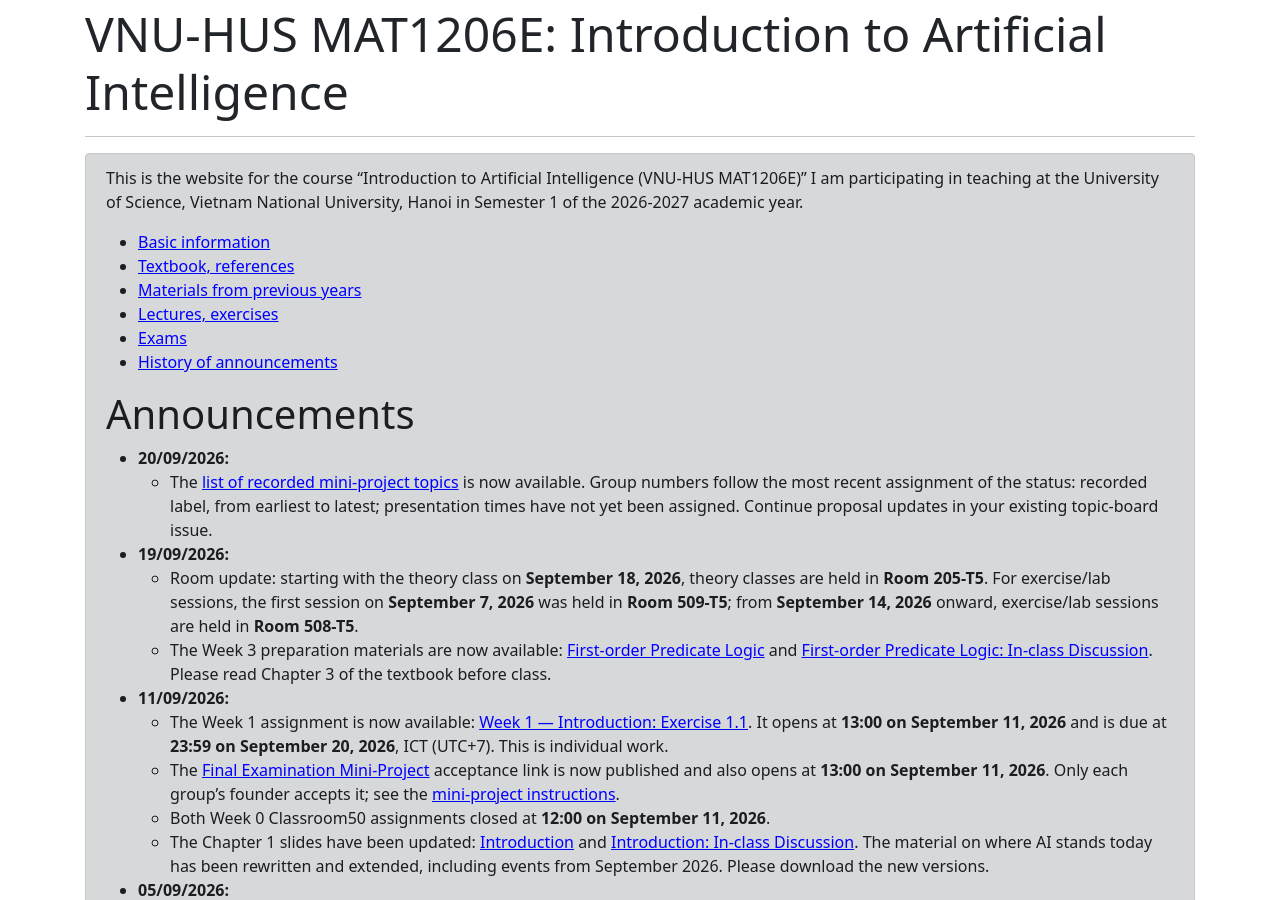
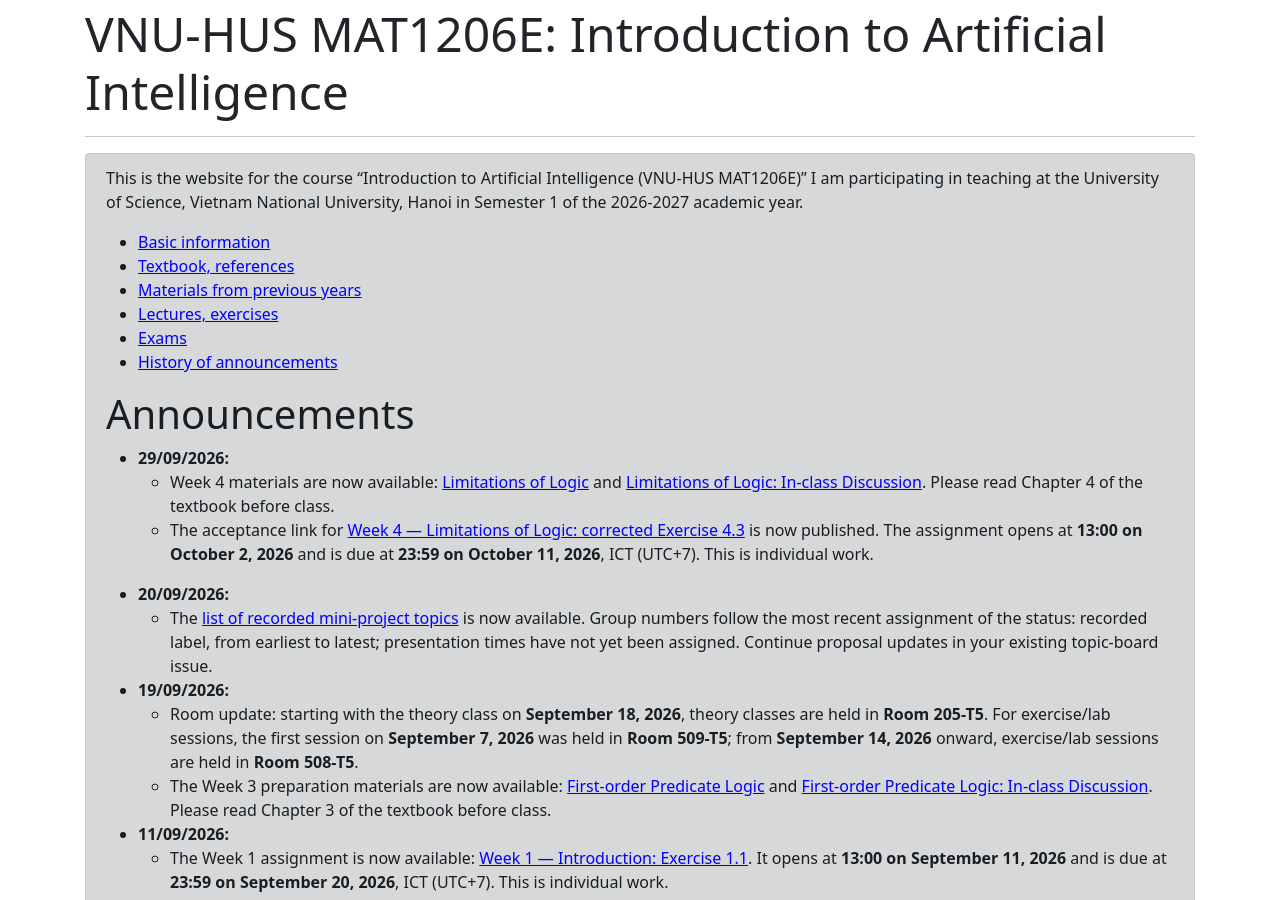
Before and after one commit to hoanganhduc/hoanganhduc.github.io, a Jekyll site: the page built from teaching/VNU-HUS/2026/winter/MAT1206E/index.md, in a window 1280 px wide and 900 px high. Built offline with Jekyll 4.4.1, drawn with Linux system fonts in a browser that asks for light colours; nearby versions of some CDN libraries; a style sheet for code colours, icons or effects is not loaded; some of the changed text lies outside the part shown.

Commit message:
Publish Week 4 materials and assignment schedule for AI courses

```diff
--- a/teaching/VNU-HUS/2026/winter/MAT1206E/index.md
+++ b/teaching/VNU-HUS/2026/winter/MAT1206E/index.md
@@ -1,7 +1,7 @@
 ---
 layout: default
 title: "VNU-HUS MAT1206E: Introduction to Artificial Intelligence"
-last_modified_at: 2026-09-20
+last_modified_at: 2026-09-29
 lang: "en"
 katex: true
 ---
@@ -13,6 +13,10 @@ This is the website for the course "Introduction to Artificial Intelligence (VNU
 {:toc}
 
 <h1>Announcements</h1>
+
+* **29/09/2026:**
+  * Week 4 materials are now available: [Limitations of Logic]({{ page.url }}/Limitations_of_Logic.pdf) and [Limitations of Logic: In-class Discussion]({{ page.url }}/Discussion/Limitations_of_Logic.pdf). Please read Chapter 4 of the textbook before class.
+  * The acceptance link for [Week 4 — Limitations of Logic: corrected Exercise 4.3](https://classroom50.org/VNU-HUS/vnu-hus-mat1206e-winter-2026/assignments/ch04-limitations-of-logic/accept) is now published. The assignment opens at **13:00 on October 2, 2026** and is due at **23:59 on October 11, 2026**, ICT (UTC+7). This is individual work.
 
 <!-- mini-project-recorded-list-announcement -->
 
@@ -90,8 +94,8 @@ This is the website for the course "Introduction to Artificial Intelligence (VNU
 | 0 | **Theory:** [Preliminaries]({{ page.url }}/Preliminaries.pdf)<br>**Exercise, Lab:** Help students set up for the course<br>**Classroom50:** [Week 0A — Individual Git and Classroom50 Practice](https://classroom50.org/VNU-HUS/vnu-hus-mat1206e-winter-2026/assignments/w00-individual-onboarding/accept); [Week 0B — GitHub Collaboration Practice](https://classroom50.org/VNU-HUS/vnu-hus-mat1206e-winter-2026/assignments/w00-group-collaboration/accept) | [Introduction]({{ page.url }}/Introduction.pdf); [Introduction: In-class Discussion]({{ page.url }}/Discussion/Introduction.pdf)<br>Chapter 1 of the textbook |
 | 1 | **Theory:** [Introduction: In-class Discussion]({{ page.url }}/Discussion/Introduction.pdf); [Introduction]({{ page.url }}/Introduction.pdf)<br>**Exercise, Lab:** Exercises in Chapter 1 of the textbook<br>**Classroom50:** [Week 1 — Introduction: Exercise 1.1](https://classroom50.org/VNU-HUS/vnu-hus-mat1206e-winter-2026/assignments/ch01-introduction/accept) | [Propositional Logic]({{ page.url }}/Propositional_Logic.pdf); [Propositional Logic: In-class Discussion]({{ page.url }}/Discussion/Propositional_Logic.pdf)<br>Chapter 2 of the textbook |
 | 2 | **Theory:** [Propositional Logic: In-class Discussion]({{ page.url }}/Discussion/Propositional_Logic.pdf); [Propositional Logic]({{ page.url }}/Propositional_Logic.pdf)<br>**Exercise, Lab:** Exercises in Chapter 2 of the textbook<br>**Classroom50:** [Week 2 — Propositional Logic: Exercise 2.5](https://classroom50.org/VNU-HUS/vnu-hus-mat1206e-winter-2026/assignments/ch02-propositional-logic/accept) | [First-order Predicate Logic]({{ page.url }}/First-order_Predicate_Logic.pdf); [First-order Predicate Logic: In-class Discussion]({{ page.url }}/Discussion/First-order_Predicate_Logic.pdf)<br>Chapter 3 of the textbook |
-| 3 | **Theory:** Discussion; First-order Predicate Logic<br>**Exercise, Lab:** Exercises in Chapter 3 of the textbook<br>[Sample code for Chapter 3]({% link teaching/VNU-HUS/2026/winter/MAT1206E/samplecode.md %}#chapter-3-first-order-predicate-logic){% comment %}<br>**Classroom50:** [Week 3 — First-Order Predicate Logic: Exercise 3.9](https://classroom50.org/VNU-HUS/vnu-hus-mat1206e-winter-2026/assignments/ch03-first-order-logic/accept){% endcomment %} | Limitations of Logic<br>Chapter 4 of the textbook |
-| 4 | **Theory:** Discussion; Limitations of Logic<br>**Exercise, Lab:** Exercises in Chapter 4 of the textbook{% comment %}<br>**Classroom50:** [Week 4 — Limitations of Logic: corrected Exercise 4.3](https://classroom50.org/VNU-HUS/vnu-hus-mat1206e-winter-2026/assignments/ch04-limitations-of-logic/accept){% endcomment %} | Logic Programming with PROLOG<br>Chapter 5 of the textbook |
+| 3 | **Theory:** Discussion; First-order Predicate Logic<br>**Exercise, Lab:** Exercises in Chapter 3 of the textbook<br>[Sample code for Chapter 3]({% link teaching/VNU-HUS/2026/winter/MAT1206E/samplecode.md %}#chapter-3-first-order-predicate-logic){% comment %}<br>**Classroom50:** [Week 3 — First-Order Predicate Logic: Exercise 3.9](https://classroom50.org/VNU-HUS/vnu-hus-mat1206e-winter-2026/assignments/ch03-first-order-logic/accept){% endcomment %} | [Limitations of Logic]({{ page.url }}/Limitations_of_Logic.pdf); [Limitations of Logic: In-class Discussion]({{ page.url }}/Discussion/Limitations_of_Logic.pdf)<br>Chapter 4 of the textbook |
+| 4 | **Theory:** [Limitations of Logic: In-class Discussion]({{ page.url }}/Discussion/Limitations_of_Logic.pdf); [Limitations of Logic]({{ page.url }}/Limitations_of_Logic.pdf)<br>**Exercise, Lab:** Exercises in Chapter 4 of the textbook<br>**Classroom50:** [Week 4 — Limitations of Logic: corrected Exercise 4.3](https://classroom50.org/VNU-HUS/vnu-hus-mat1206e-winter-2026/assignments/ch04-limitations-of-logic/accept)<br>Opens: 02/10/2026, 13:00; due: 11/10/2026, 23:59 (UTC+7). Individual work. | Logic Programming with PROLOG<br>Chapter 5 of the textbook |
 | 5 | **Theory:** Discussion; Logic Programming with PROLOG<br>**Exercise, Lab:** Exercises in Chapter 5 of the textbook<br>[Sample code for Chapter 5]({% link teaching/VNU-HUS/2026/winter/MAT1206E/samplecode.md %}#chapter-5-logic-programming-with-prolog){% comment %}<br>**Classroom50:** [Week 5 — Logic Programming with PROLOG: Exercises 5.2, 5.3, 5.5, 5.8](https://classroom50.org/VNU-HUS/vnu-hus-mat1206e-winter-2026/assignments/ch05-prolog/accept){% endcomment %} | Search, Games, and Problem Solving<br>Chapter 6 of the textbook<br>Prof. Ertel's lectures: Introduction; Uninformed Search; Heuristic Search; Games with Opponents |
 | 6 | **Theory:** Discussion; Search, Games, and Problem Solving<br>**Exercise, Lab:** Exercises in Chapter 6 of the textbook{% comment %}<br>**Classroom50:** [Week 6 — Search, Games and Problem Solving: Exercises 6.6 and 6.12](https://classroom50.org/VNU-HUS/vnu-hus-mat1206e-winter-2026/assignments/ch06-search/accept){% endcomment %} | Reasoning with Uncertainty<br>Chapter 7 of the textbook<br>Prof. Ertel's lectures: Computing with Probabilities; Maximum Entropy; LEXMED; Bayesian Networks |
 | 7 | **Theory:** Discussion; Reasoning with Uncertainty<br>**Exercise, Lab:** Exercises in Chapter 7 of the textbook | |
```
Also changed, not shown: teaching/VNU-HUS/2026/winter/MAT3508/index.md (+7 -3 lines).
